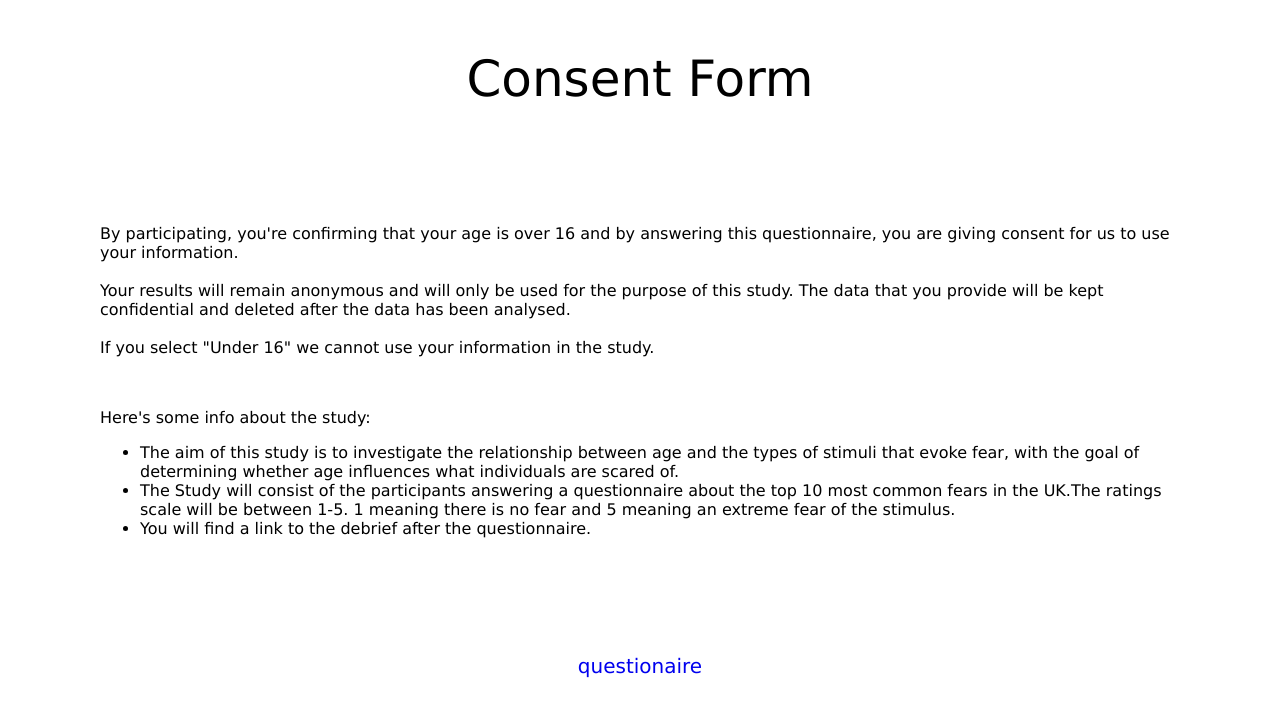
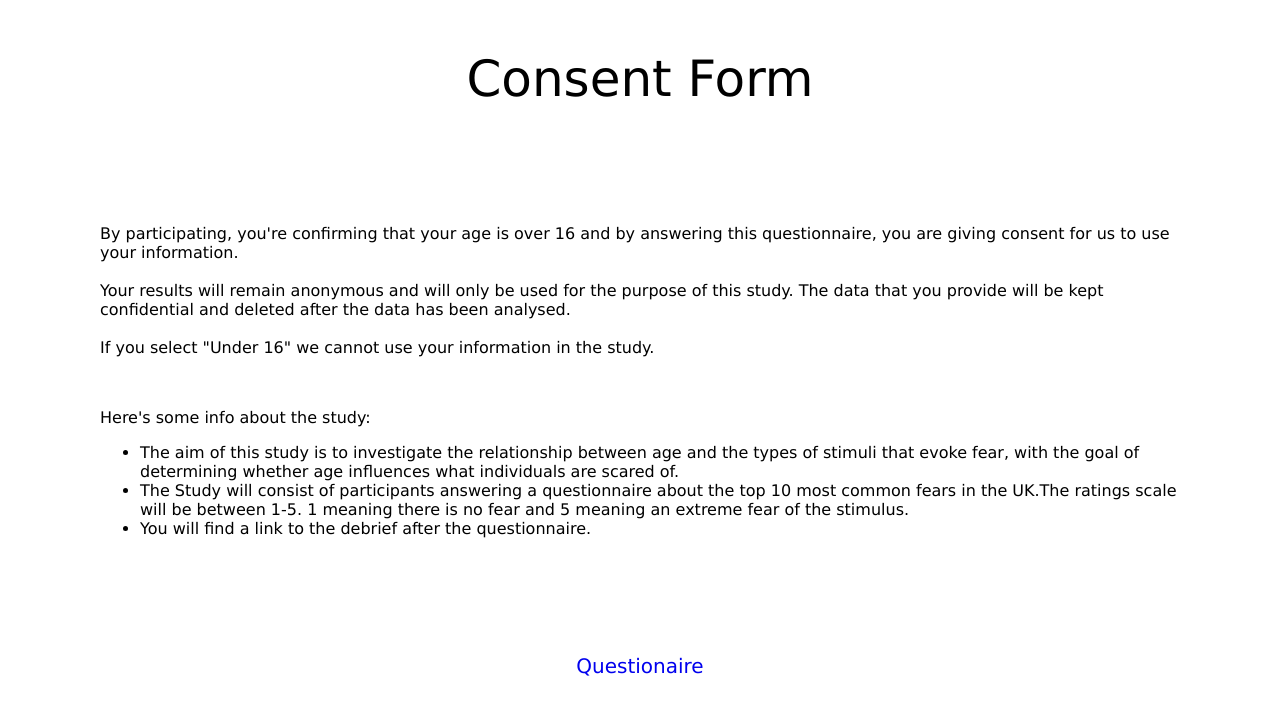
Before and after one commit to ClasherP/olliet, a plain HTML site: page consent.html in a window 1280 px wide. Drawn offline with Linux system fonts and the light colour scheme.

Commit message:
Update consent.html

```diff
--- a/consent.html
+++ b/consent.html
@@ -85,7 +85,7 @@ p{
 </p>
         <ul>
             <li id = "yes">The aim of this study is to investigate the relationship between age and the types of stimuli that evoke fear, with the goal of determining whether age influences what individuals are scared of. </li>
-            <li id = "yes">The Study will consist of the participants answering a questionnaire about the top 10 most common fears in the UK.The ratings scale will be between 1-5. 1 meaning there is no fear and 5 meaning an extreme fear of the stimulus.</li>
+            <li id = "yes">The Study will consist of participants answering a questionnaire about the top 10 most common fears in the UK.The ratings scale will be between 1-5. 1 meaning there is no fear and 5 meaning an extreme fear of the stimulus.</li>
 
         <li id = "yes">You will find a link to the debrief after the questionnaire.  </li>
 
@@ -95,7 +95,7 @@ p{
     </div>
 
     <ul id = "yes">
-        <li id = "yess"><a href="https://forms.office.com/e/DT0sXjGdcB">questionaire</a></li>
+        <li id = "yess"><a href="https://forms.office.com/e/DT0sXjGdcB">Questionaire</a></li>
 
     </ul>
     <br><br><br>
```
